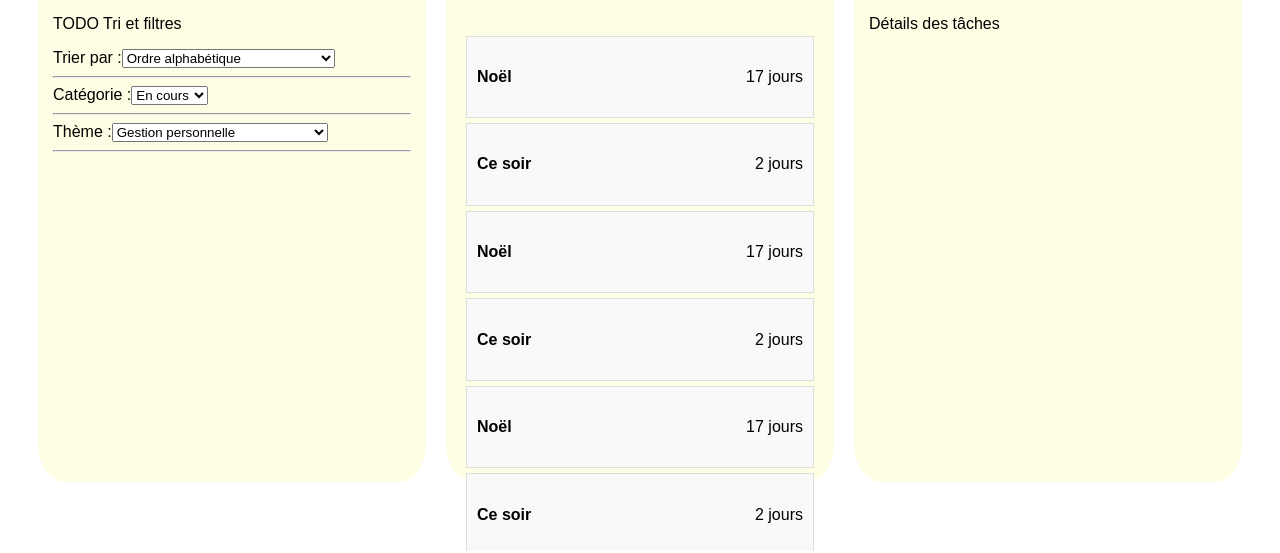
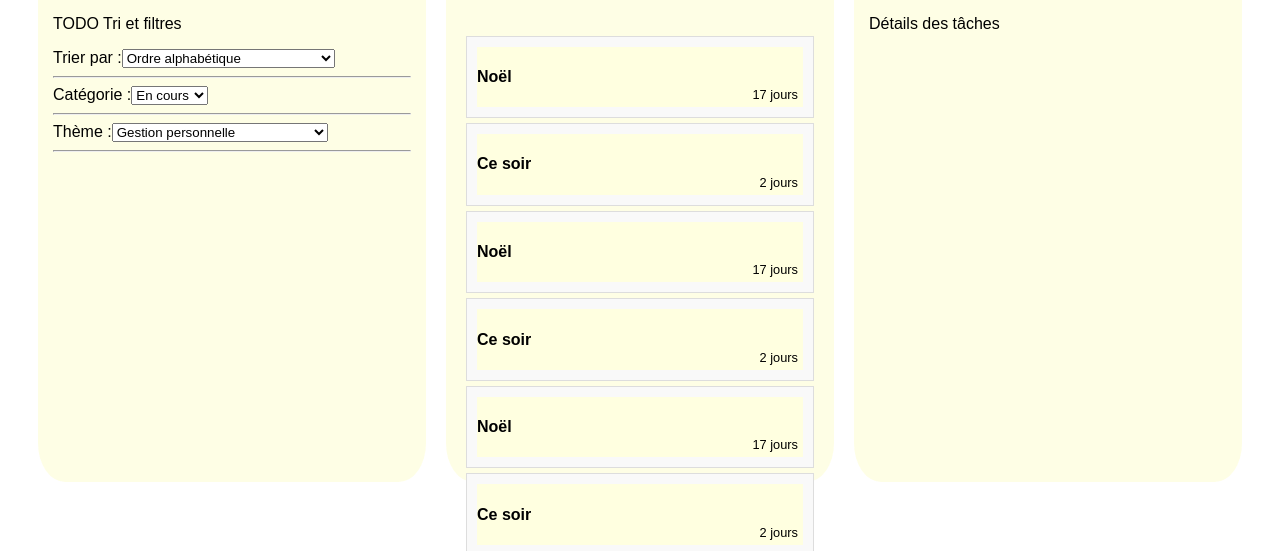
Before and after one commit to Gibus21250/CWA, an Angular app: page / in a window 1280 px wide. Shown: the part 247-800 px from the top of the page. Built offline with nearby package versions, Linux system fonts and the light colour scheme.

Commit message:
style + affichage item tache

```diff
--- a/src/app/views/tache-item/tache-item.component.css
+++ b/src/app/views/tache-item/tache-item.component.css
@@ -1,5 +1,31 @@
-div{
+.outside {
     display: flex;
     justify-content: space-between;
     align-items: center;
+    position: relative;
+    background-color: currentColor;
+    transition: background-color 0.2s ease;
 }
+
+.outside:hover:before {
+    content: '';
+    position: absolute;
+    top: 0;
+    left: 0;
+    width: 100%;
+    height: 100%;
+    background-color: black;
+    opacity: 0.2;
+    transition: opacity 0.3s ease;
+}
+
+.outside:hover {
+    background-color: currentColor;
+}
+
+.echeance {
+    position: absolute;
+    bottom: 5px;
+    right: 5px;
+    font-size: 0.8em;
+}
--- a/src/app/views/tache-item/tache-item.component.html
+++ b/src/app/views/tache-item/tache-item.component.html
@@ -1,7 +1,7 @@
 <!--Boite englobant l'item-->
-<div>
+<div class="outside" [appTacheItemDirective]="_tache">
     <h4>{{_tache.intitule}}</h4>
-    <div id="echeance">
+    <div class="echeance">
         {{_formateEcheanceDate}}
     </div>
 </div>
--- a/src/app/views/tache-item/tache-item.component.ts
+++ b/src/app/views/tache-item/tache-item.component.ts
@@ -1,5 +1,5 @@
 import { DatePipe } from '@angular/common';
-import { Component, Input, OnInit } from '@angular/core';
+import { Component, HostListener, Input, OnInit } from '@angular/core';
 import { Tache } from 'src/app/shared/models/tache';
 
 @Component({
@@ -14,8 +14,6 @@ export class TacheItemComponent implements OnInit {
   @Input()
   public _tache!: Tache;
 
-
-
   constructor() {
   }
 
@@ -24,8 +22,7 @@ export class TacheItemComponent implements OnInit {
       const now = new Date();
       const timeDifference = this._tache.dateEcheance.getTime() - now.getTime();
 
-      //S'il reste du temps
-      if (timeDifference > 0) {
+
       //On récupère le nombre de jours
       const daysRemaining = Math.ceil(timeDifference / (1000 * 60 * 60 * 24));
       if(daysRemaining > 1) {
@@ -36,9 +33,6 @@ export class TacheItemComponent implements OnInit {
         this._formateEcheanceDate = `${hoursRemaining}h ${minutesRemaining}min`;
       }
 
-      } else {
-
-      }
     }
   }
 
```
Lines whose indentation alone changed are shown as unchanged.
